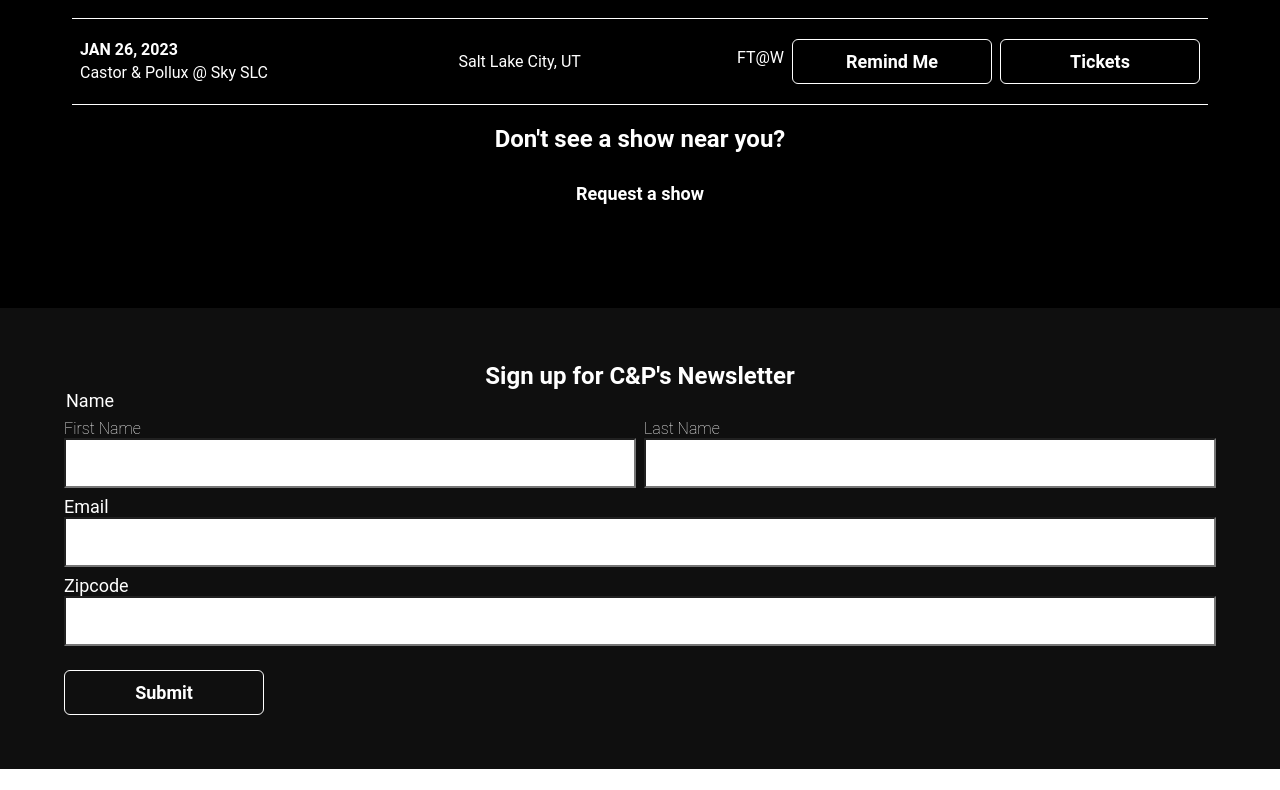
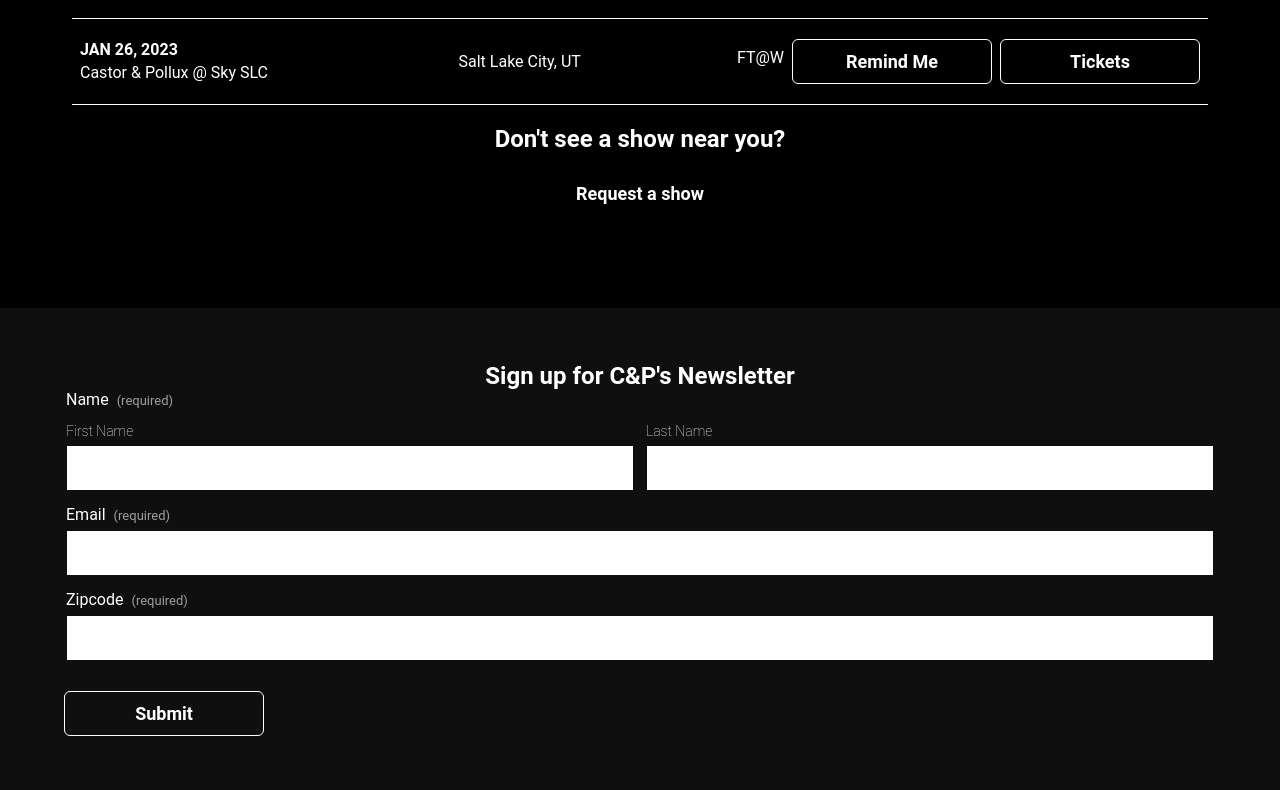
Before and after one commit to kevinmtate/castorandpollux, a React (Create React App) app: page / in a window 1280 px wide. Shown: the part 3333-4123 px from the top of the page. Before the commit the page ends 4102 px from the top, so only its background shows below. Built offline with nearby package versions, Linux system fonts and the light colour scheme.

Commit message:
create form handleSubmit, add form validation + alerts, add type checks, add empty useEffect

```diff
--- a/src/components/SignUpForm/SignUpForm.scss
+++ b/src/components/SignUpForm/SignUpForm.scss
@@ -38,9 +38,10 @@
 		&--sub-label {
 			display: flex;
 			flex-direction: column;
-			margin-bottom: 8px;
+			margin-bottom: 12px;
+			gap: 4px;
 			width: 100%;
-			font-size: 16px;
+			font-size: 14px;
 			font-weight: lighter;
 		}
 
@@ -49,6 +50,9 @@
 			height: 50px;
 			padding: 0 8px;
 			color: #000;
+			border: 3px solid #0f0f0f;
+			font-size: 14px;
+			font-weight: normal;
 			transition: background-color 0.1s ease-in-out, box-shadow 0.2s ease-in-out;
 
 			&:hover {
@@ -64,11 +68,16 @@
 	}
 
 	&__label {
-		font-size: 18px;
+		font-size: 16px;
 		display: flex;
 		flex-direction: column;
-		margin-bottom: 8px;
+		gap: 4px;
+		margin-bottom: 12px;
 		width: 100%;
+
+		&--legend {
+			padding-bottom: 14px;
+		}
 	}
 
 	&__input {
@@ -76,6 +85,9 @@
 		height: 50px;
 		padding: 0 8px;
 		color: #000;
+		border: 3px solid #0f0f0f;
+		font-size: 14px;
+		font-weight: normal;
 		transition: background-color 0.1s ease-in-out, box-shadow 0.2s ease-in-out;
 
 		&:hover {
@@ -97,3 +109,15 @@
 		}
 	}
 }
+
+.label {
+	&__padding {
+		padding: 0 2px;
+	}
+
+	&__required {
+		margin-left: 8px;
+		color: #9f9f9f;
+		font-size: 13px;
+	}
+}
--- a/src/components/SignUpForm/SignUpForm.tsx
+++ b/src/components/SignUpForm/SignUpForm.tsx
@@ -1,52 +1,124 @@
 import './SignUpForm.scss';
-import { useState } from 'react';
+import { useState, useEffect } from 'react';
 
 type FormData = {
 	firstName: string,
 	lastName: string
 	email: string,
-	zipcode: number
+	zipcode: string
 }
 
 const SignUpForm = () => {
-	const [formData, setFormData] = useState({} as any);
+	const [formData, setFormData] = useState({} as FormData);
 
-	const handleClick = (e: any) => {
+	const handleSubmit = (e: any) => {
 		e.preventDefault();
-		console.log(e);
+		const form = e.target;
 
+		const userFormData: FormData = {
+			firstName: form.firstName.value,
+			lastName: form.lastName.value,
+			email: form.email.value,
+			zipcode: form.zipcode.value
+		};
+
+		if (userFormData.firstName === '' || userFormData.lastName === '' || userFormData.email === '' || userFormData.zipcode === '') {
+			alert('Please fill out all required fields');
+			return;
+		}
+
+		setFormData(userFormData);
+		alert('Thank you for signing up!');
 	}
+
+	useEffect(() => {
+
+	}, [formData]);
+
 
 	return (
 		<section className='signup'>
 			<h2 className="signup__header">Sign up for C&P's Newsletter</h2>
 
-			<form action="submit" className="signup-form">
+			<form id="form" action="submit" className="signup-form" onSubmit={handleSubmit}>
 				<fieldset className="signup-form__fieldset">
-					<legend className="signup-form__label">Name</legend>
+					<legend className="signup-form__label--legend ">
+						Name
+						<span className="label__required">
+							(required)
+						</span>
+					</legend>
 
 					<div className="signup-form__top-container">
-						<label htmlFor="firstName" className="signup-form__top-container--sub-label">
-							First Name
-							<input type="text" id="firstName" name="firstName" className="signup-form__top-container--input" required />
+						<label
+							htmlFor="firstName"
+							className="signup-form__top-container--sub-label"
+						>
+							<div className="label__padding">First Name</div>
+							<input
+								type="text"
+								id="firstName"
+								name="firstName"
+								className="signup-form__top-container--input"
+								required
+							/>
 						</label>
-						<label htmlFor="lastName" className="signup-form__top-container--sub-label">
-							Last Name
-							<input type="text" id="lastName" name="lastName" className="signup-form__top-container--input" required />
+
+						<label
+							htmlFor="lastName"
+							className="signup-form__top-container--sub-label"
+						>
+							<div className="label__padding">Last Name</div>
+							<input
+								type="text"
+								id="lastName"
+								name="lastName"
+								className="signup-form__top-container--input"
+								required
+							/>
 						</label>
 					</div>
 
-					<label htmlFor="email" className="signup-form__label">
-						Email
-						<input type="email" id="email" name="email" className="signup-form__input" required />
+					<label
+						htmlFor="email"
+						className="signup-form__label"
+					>
+						<div className="label__padding">
+							Email
+							<span className="label__required">
+								(required)
+							</span>
+						</div>
+						<input
+							type="email"
+							id="email"
+							name="email"
+							className="signup-form__input"
+							required
+						/>
 					</label>
-					<label htmlFor="zipcode" className="signup-form__label">
-						Zipcode
-						<input type="text" id="zipcode" name="zipcode" className="signup-form__input" required />
+
+					<label
+						htmlFor="zipcode"
+						className="signup-form__label"
+					>
+						<div className="label__padding">
+							Zipcode
+							<span className="label__required">
+								(required)
+							</span>
+						</div>
+						<input
+							type="text"
+							id="zipcode"
+							name="zipcode"
+							className="signup-form__input"
+							required
+						/>
 					</label>
 				</fieldset>
 
-				<button className="signup-form--submit-btn" onClick={handleClick} >Submit</button>
+				<button className="signup-form--submit-btn" type='submit'>Submit</button>
 			</form>
 
 		</section>
```
